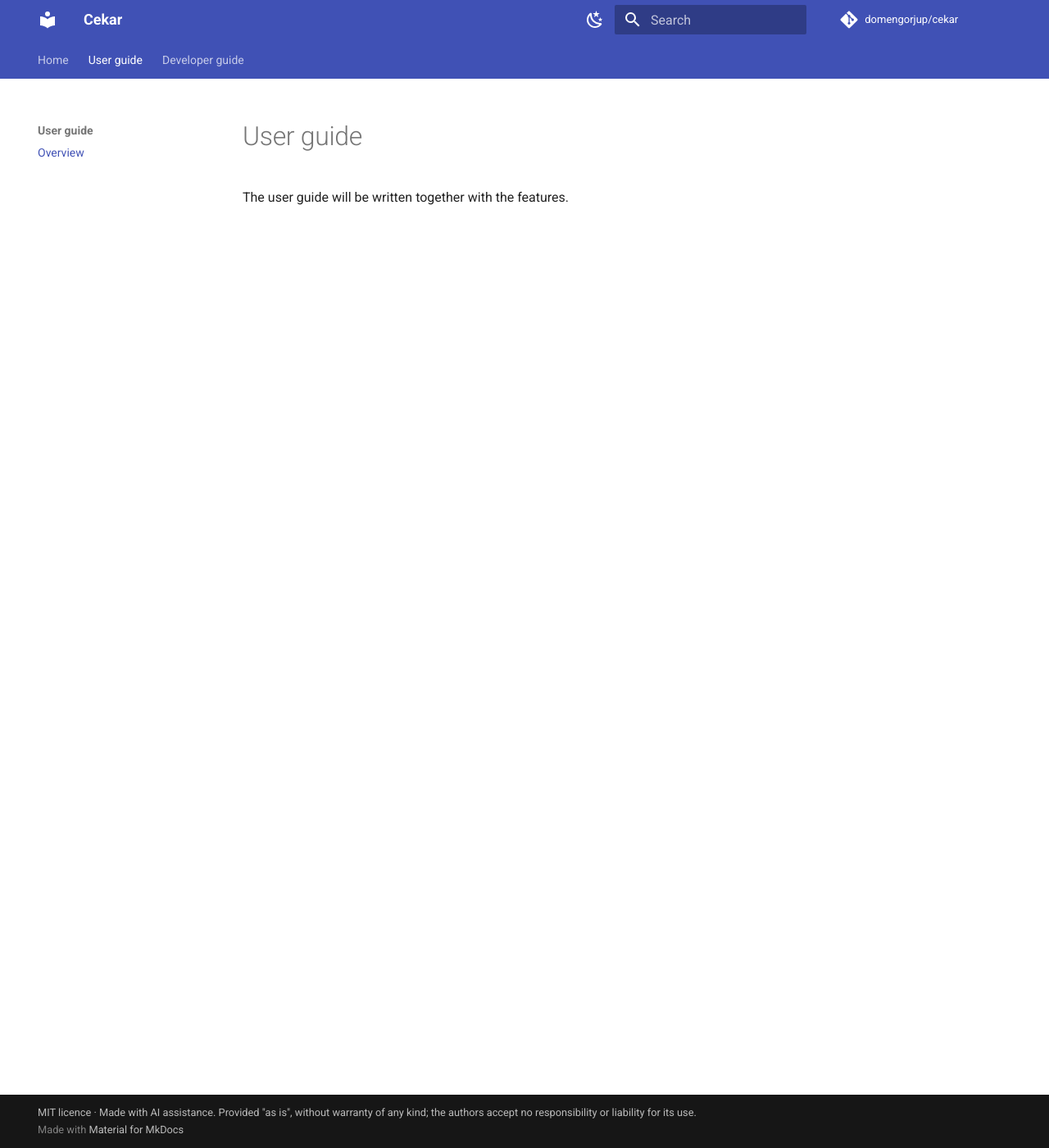
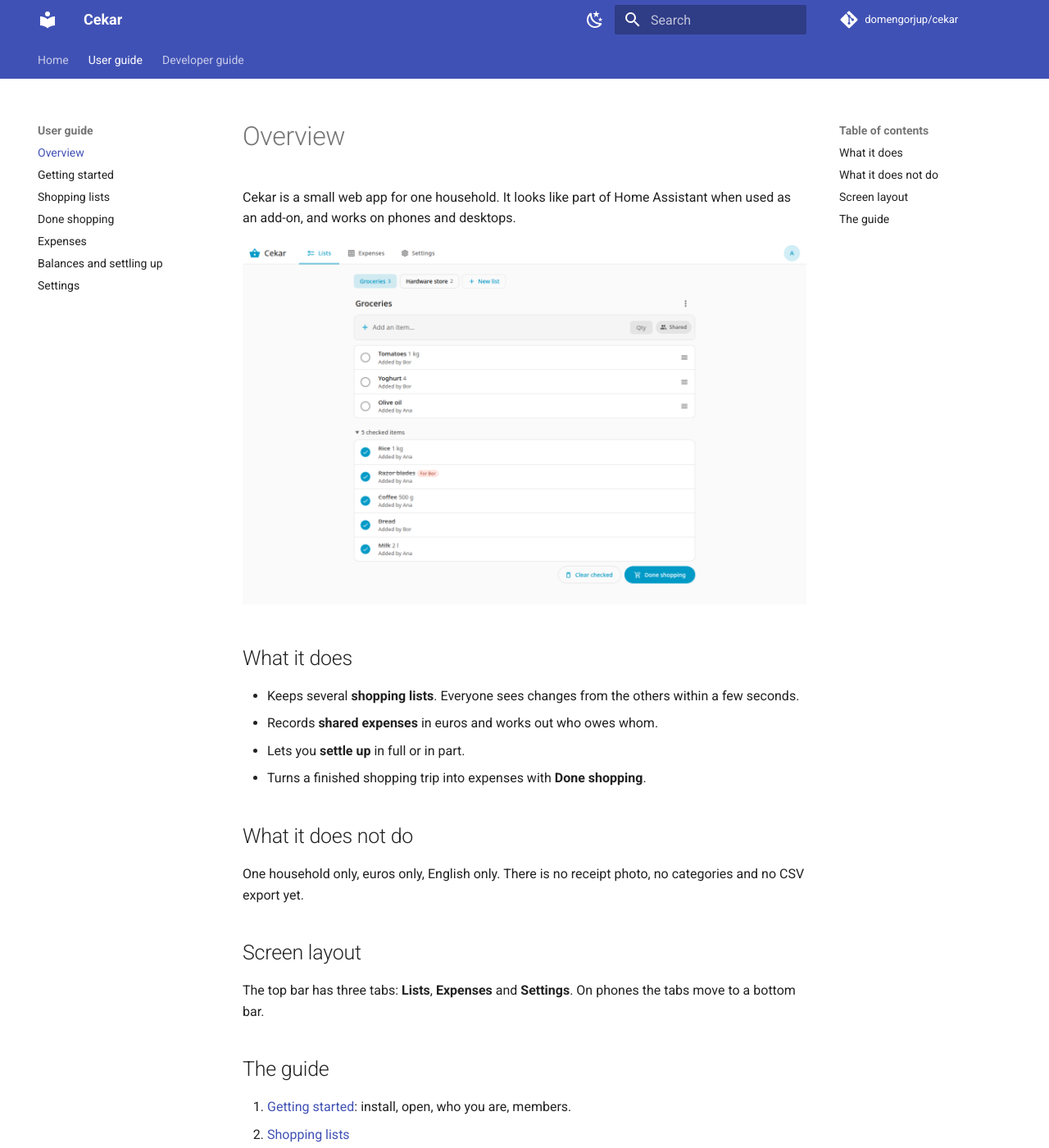
Before and after one commit to domengorjup/cekar, an MkDocs documentation site: the page built from docs/user/index.md, in a window 1280 px wide and 1400 px high. Shown: the whole window at 82% size. Built offline with MkDocs 1.6.1 and Material for MkDocs 9.7.7, drawn with Linux system fonts in a browser that asks for light colours; comment, search, counter and statistics services are not loaded; some of the changed text lies outside the part shown.

Commit message:
User guide and screenshots

```diff
--- a/docs/user/index.md
+++ b/docs/user/index.md
@@ -1,3 +1,29 @@
-# User guide
+# Overview
 
-The user guide will be written together with the features.
+Cekar is a small web app for one household. It looks like part of Home Assistant when used as an add-on, and works on phones and desktops.
+
+![Shopping list](../assets/screenshots/lists-groceries-desktop-light.png)
+
+## What it does
+
+- Keeps several **shopping lists**. Everyone sees changes from the others within a few seconds.
+- Records **shared expenses** in euros and works out who owes whom.
+- Lets you **settle up** in full or in part.
+- Turns a finished shopping trip into expenses with **Done shopping**.
+
+## What it does not do
+
+One household only, euros only, English only. There is no receipt photo, no categories and no CSV export yet.
+
+## Screen layout
+
+The top bar has three tabs: **Lists**, **Expenses** and **Settings**. On phones the tabs move to a bottom bar.
+
+## The guide
+
+1. [Getting started](getting-started.md): install, open, who you are, members.
+2. [Shopping lists](lists.md)
+3. [Done shopping](done-shopping.md)
+4. [Expenses](expenses.md)
+5. [Balances and settling up](balances.md)
+6. [Settings](settings.md)
--- a/mkdocs.yml
+++ b/mkdocs.yml
@@ -44,6 +44,12 @@ nav:
   - Home: index.md
   - User guide:
       - Overview: user/index.md
+      - Getting started: user/getting-started.md
+      - Shopping lists: user/lists.md
+      - Done shopping: user/done-shopping.md
+      - Expenses: user/expenses.md
+      - Balances and settling up: user/balances.md
+      - Settings: user/settings.md
   - Developer guide:
       - Local development: dev/development.md
       - Testing: dev/testing.md
```
Also changed, not shown: README.md (+8 -4 lines), docs/index.md (+16 -4 lines), docs/user/balances.md (added, +23 -0 lines), docs/user/done-shopping.md (added, +36 -0 lines), docs/user/expenses.md (added, +30 -0 lines), docs/user/getting-started.md (added, +34 -0 lines), docs/user/lists.md (added, +42 -0 lines), docs/user/settings.md (added, +19 -0 lines), openspec/changes/add-cekar-v1/tasks.md (+3 -3 lines), docs/assets/screenshots/done-shopping-dialog-desktop-light.png (added), docs/assets/screenshots/expense-add-desktop-light.png (added), docs/assets/screenshots/expenses-desktop-light.png (added), docs/assets/screenshots/expenses-phone-dark.png (added), docs/assets/screenshots/lists-groceries-desktop-light.png (added), 3 more files.
